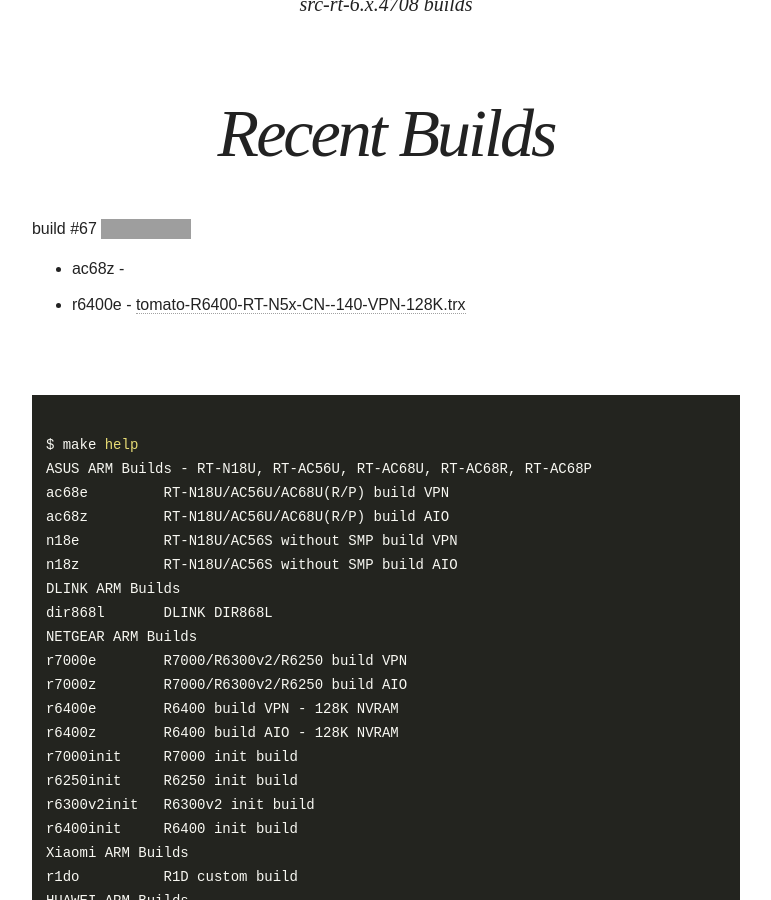
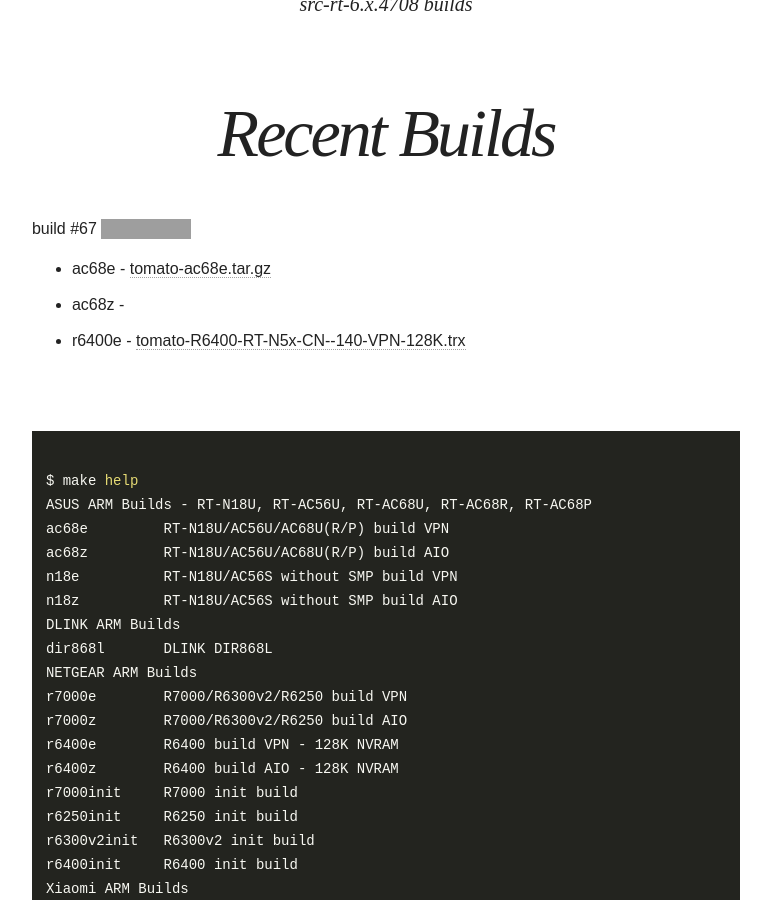
Before and after one commit to oglopss/tomato-arm-ci-jekyll, a Jekyll site: the page built from index.html, in a window 1280 px wide and 900 px high, scrolled down 379 px. Shown: the whole window, without its empty margins (254-1025 px from the left). Built offline with Jekyll 4.4.1, drawn with Linux system fonts in a browser that asks for light colours; nearby versions of some CDN libraries; grey boxes are pictures that could not be loaded.

Commit message:
Travis build 67 ac68e pushed to gh-pages

```diff
--- a/_data/ss.yml
+++ b/_data/ss.yml
@@ -2,3 +2,4 @@ build: 67
 files:
   - 0002 ac68z
   - 0004 r6400e tomato-R6400-RT-N5x-CN--140-VPN-128K.trx
+  - 0001 ac68e tomato-ac68e.tar.gz
```
Also changed, not shown: 1 other file.
